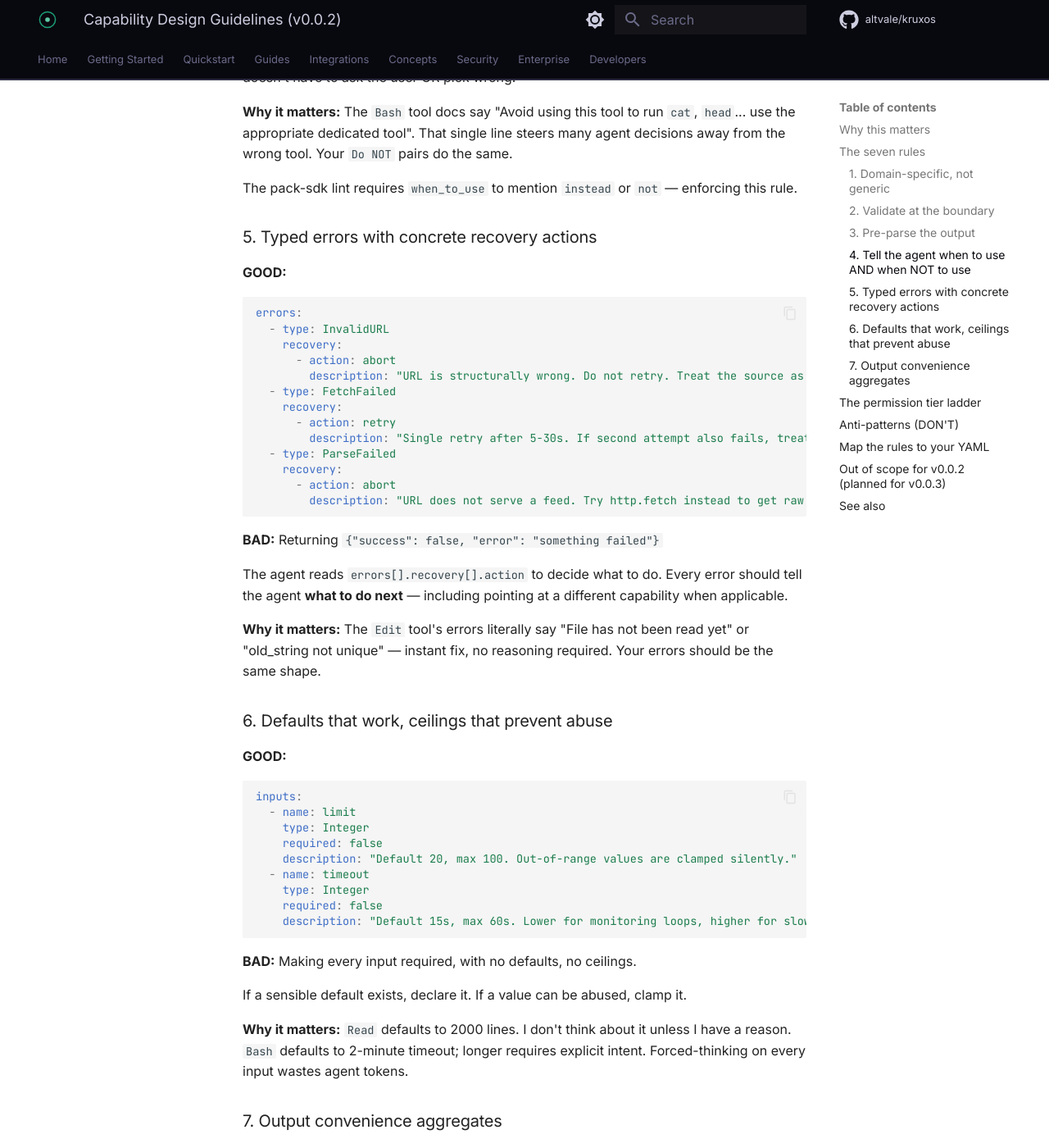
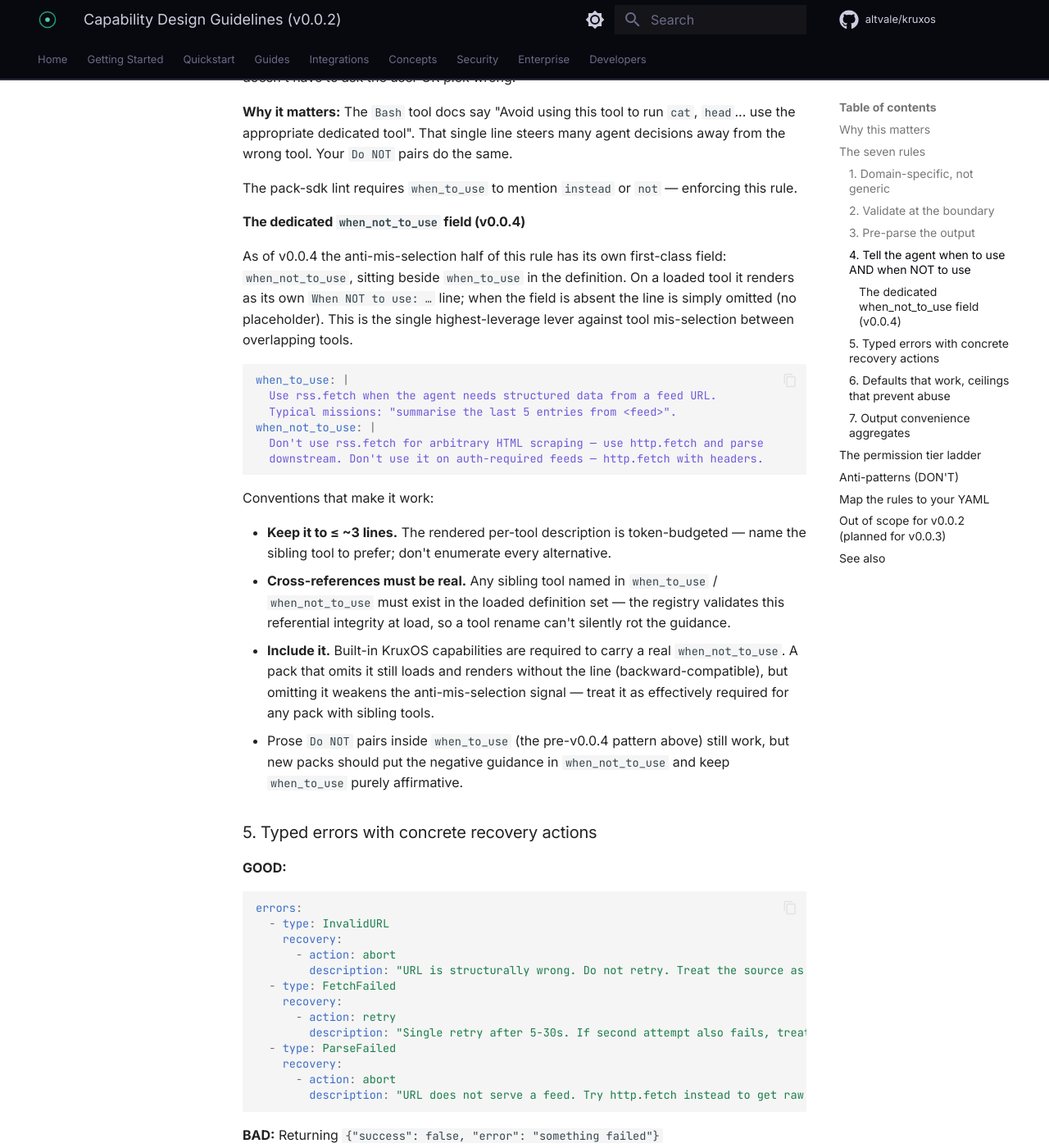
Before and after one commit to altvale/kruxos, an MkDocs documentation site: the page built from docs/public/docs/pack-authors/capability-design-guidelines.md, in a window 1280 px wide and 1400 px high, scrolled down 2236 px. Shown: the whole window at 82% size. Built offline with MkDocs 1.6.1 and Material for MkDocs 9.7.7, drawn with Linux system fonts in a browser that asks for light colours; comment, search, counter and statistics services are not loaded; some of the changed text lies outside the part shown.

Commit message:
docs(pack-authors): document the when_not_to_use capability field (v0.0.4)
Rule 4 gains the dedicated first-class field shipping in v0.0.4: field
reference + worked example, the <=3-line token-budget convention, load-time
referential-integrity of cross-referenced sibling tools, and required-for-
built-ins / recommended-for-packs framing. YAML map updated; the 'explicit
anti-pattern field' roadmap bullet marked shipped.

````diff
--- a/docs/public/docs/pack-authors/capability-design-guidelines.md
+++ b/docs/public/docs/pack-authors/capability-design-guidelines.md
@@ -76,6 +76,40 @@ Pack the doc with the decision the agent has to make. If the answer is in the do
 **Why it matters:** The `Bash` tool docs say "Avoid using this tool to run `cat`, `head`... use the appropriate dedicated tool". That single line steers many agent decisions away from the wrong tool. Your `Do NOT` pairs do the same.
 
 The pack-sdk lint requires `when_to_use` to mention `instead` or `not` — enforcing this rule.
+
+#### The dedicated `when_not_to_use` field (v0.0.4)
+
+As of v0.0.4 the anti-mis-selection half of this rule has its own first-class
+field: `when_not_to_use`, sitting beside `when_to_use` in the definition. On a
+loaded tool it renders as its own `When NOT to use: …` line; when the field is
+absent the line is simply omitted (no placeholder). This is the single
+highest-leverage lever against tool mis-selection between overlapping tools.
+
+```yaml
+when_to_use: |
+  Use rss.fetch when the agent needs structured data from a feed URL.
+  Typical missions: "summarise the last 5 entries from <feed>".
+when_not_to_use: |
+  Don't use rss.fetch for arbitrary HTML scraping — use http.fetch and parse
+  downstream. Don't use it on auth-required feeds — http.fetch with headers.
+```
+
+Conventions that make it work:
+
+- **Keep it to ≤ ~3 lines.** The rendered per-tool description is
+  token-budgeted — name the sibling tool to prefer; don't enumerate every
+  alternative.
+- **Cross-references must be real.** Any sibling tool named in
+  `when_to_use` / `when_not_to_use` must exist in the loaded definition set —
+  the registry validates this referential integrity at load, so a tool rename
+  can't silently rot the guidance.
+- **Include it.** Built-in KruxOS capabilities are required to carry a real
+  `when_not_to_use`. A pack that omits it still loads and renders without the
+  line (backward-compatible), but omitting it weakens the anti-mis-selection
+  signal — treat it as effectively required for any pack with sibling tools.
+- Prose `Do NOT` pairs inside `when_to_use` (the pre-v0.0.4 pattern above)
+  still work, but new packs should put the negative guidance in
+  `when_not_to_use` and keep `when_to_use` purely affirmative.
 
 ### 5. Typed errors with concrete recovery actions
 
@@ -176,7 +210,7 @@ If the agent would derive a value from your output, return it yourself. You know
 | 1. Domain-specific | `name`, `purpose`, `tags` |
 | 2. Validate at boundary | `inputs[].required`, `errors[]` (typed and synchronous) |
 | 3. Pre-parse output | `outputs[]` with concrete types, not stringified blobs |
-| 4. When to use + NOT use | `when_to_use` |
+| 4. When to use + NOT use | `when_to_use`, `when_not_to_use` (v0.0.4) |
 | 5. Typed errors + recovery | `errors[].type`, `errors[].recovery[]` |
 | 6. Defaults + ceilings | `inputs[].description` (state default + max), function-side clamping |
 | 7. Convenience aggregates | `outputs[]` includes derived/computed fields |
@@ -191,7 +225,8 @@ These conventions aren't yet enforceable by the SDK but will be:
 - **Expected-latency declaration** (`p50_latency_ms`, `p99_latency_ms`) — agent decides whether to parallelize
 - **Nested output type schemas** (`Array<FeedEntry>` with `FeedEntry` as a named struct) — sub-type rigour
 - **Token-cost estimation** (`estimated_input_tokens`, `estimated_output_tokens`) — budget-aware agents
-- **Explicit anti-pattern field** (`not_for: [...]`) — moves out of the `when_to_use` prose
+- ~~**Explicit anti-pattern field** (`not_for: [...]`) — moves out of the `when_to_use` prose~~
+  **Shipped in v0.0.4** as `when_not_to_use` — see Rule 4.
 
 When you encounter these gaps:
 - Document inline in `purpose` or `when_to_use` (until the field exists)
````
